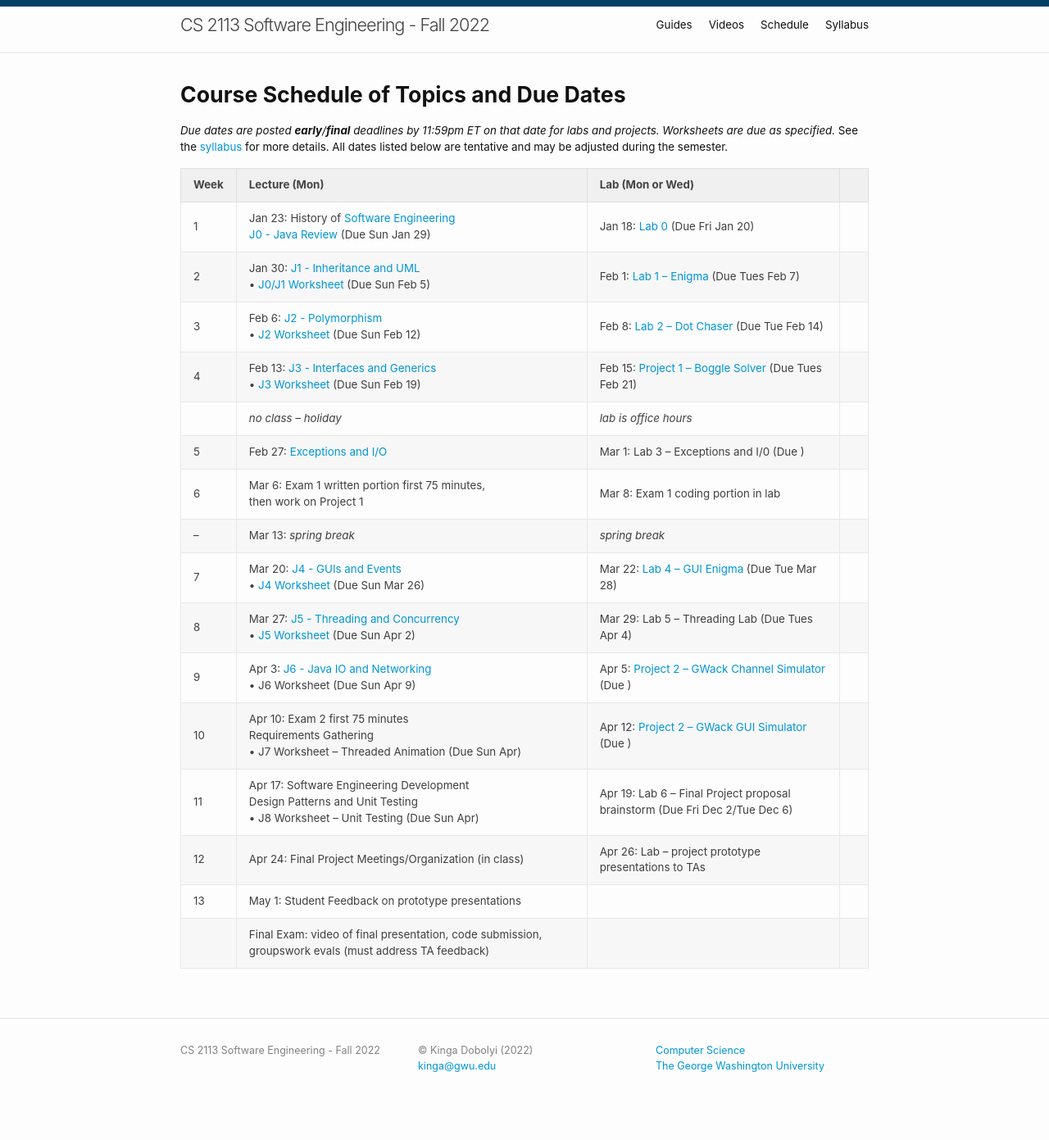
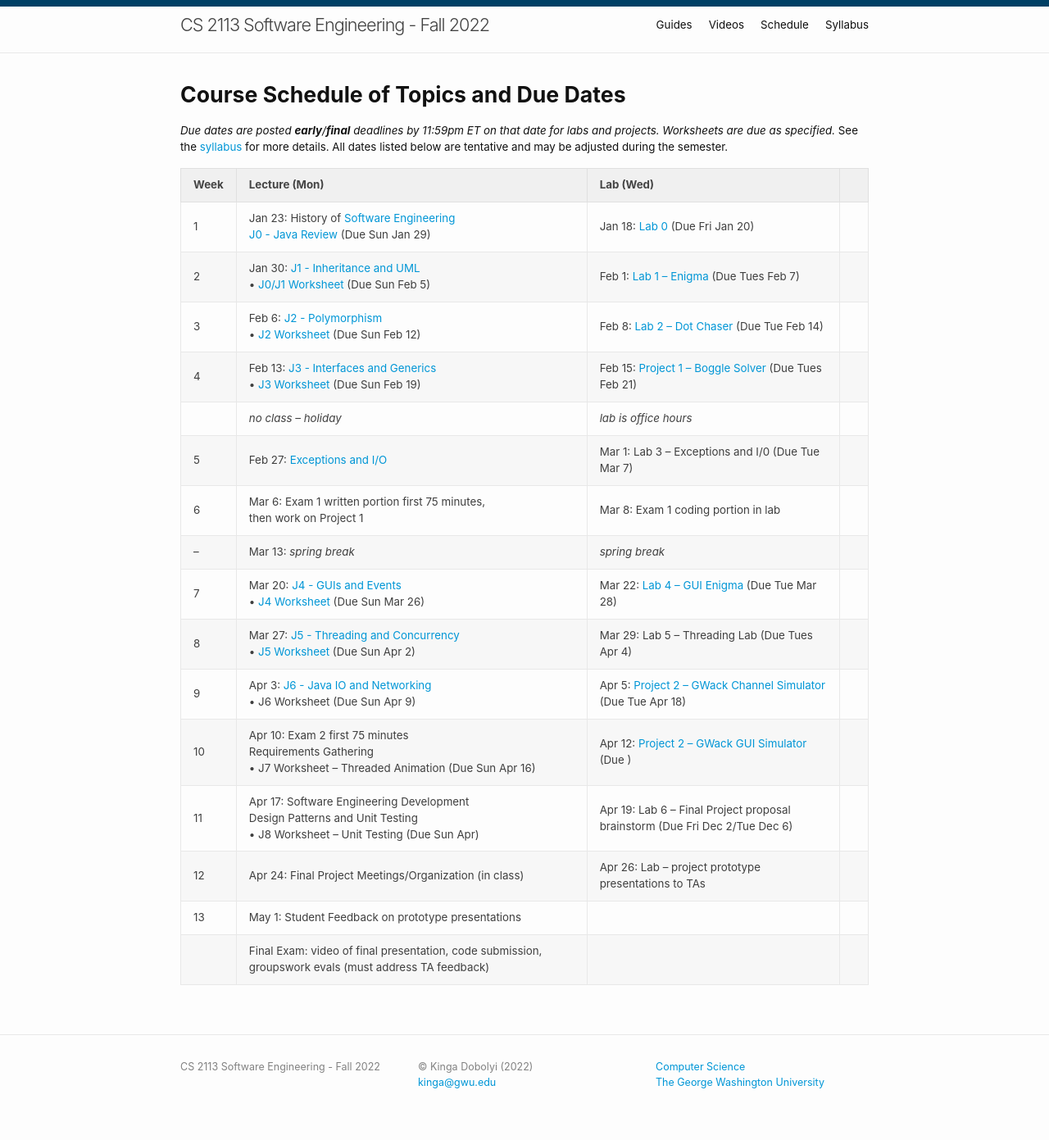
Before and after one commit to cs2113-s23/cs2113-s23.github.io, a Jekyll site: the page built from schedule.md, in a window 1280 px wide. Shown: the whole page at 82% size. Built offline with Jekyll 4.4.1, drawn with Linux system fonts in a browser that asks for light colours.

```diff
--- a/schedule.md
+++ b/schedule.md
@@ -9,20 +9,20 @@ title: Schedule
 
 
 
-| Week | Lecture (Mon)                                                                                                            | Lab (Mon or Wed)                                                                                                                    |
+| Week | Lecture (Mon)                                                                                                            | Lab (Wed)                                                                                                                    |
 | :--- | :---                                                                                                                     | :---                                                                                                                         |
 | 1    | Jan 23: History of <a href="https://dl.acm.org/doi/pdf/10.1145/1134285.1134288">Software Engineering</a><br>[J0 - Java Review](j/0) (Due Sun Jan 29)                                      | Jan 18: [Lab 0](lab/0) (Due Fri Jan 20)                                                                              |
 | 2    | Jan 30: [J1 - Inheritance and UML](j/1) <br>&bull; [J0/J1 Worksheet](worksheet/j0j1) (Due Sun Feb 5)             | Feb 1: [Lab 1 -- Enigma](lab/5) (Due Tues Feb 7)                                                                                 |                                                                        |
 | 3    | Feb 6: [J2 - Polymorphism](j/2) <br>&bull; [J2 Worksheet](worksheet/j2) (Due Sun Feb 12)    | Feb 8: [Lab 2 -- Dot Chaser](lab/6) (Due Tue Feb 14)                                                                            |
 | 4    | Feb 13: [J3 - Interfaces and Generics](j/3) <br>&bull; [J3 Worksheet](worksheet/j3) (Due Sun Feb 19)  | Feb 15: [Project 1 -- Boggle Solver](project/1) (Due Tues Feb 21)                                                                          |
 | | *no class -- holiday* |*lab is office hours*  |
-| 5    | Feb 27: [Exceptions and I/O](j/exceptions)                                                      | Mar 1: Lab 3 -- Exceptions and I/0 (Due ) |                                                              |
+| 5    | Feb 27: [Exceptions and I/O](j/exceptions)                                                      | Mar 1: Lab 3 -- Exceptions and I/0 (Due Tue Mar 7) |                                                              |
 | 6    | Mar 6: Exam 1 written portion first 75 minutes,<br> then work on Project 1 | Mar 8: Exam 1 coding portion in lab                                                                                                    |
 | --    | Mar 13: *spring break*                                                                                           | *spring break*                                                                                                                  |
 | 7    | Mar 20: [J4 - GUIs and Events](j/4) <br>&bull; [J4 Worksheet](worksheet/j4) (Due Sun Mar 26)                                 | Mar 22: [Lab 4 -- GUI Enigma](https://cs2113-f21.github.io/lab/7) (Due Tue Mar 28)                                                                             |
 | 8   | Mar 27: [J5 - Threading and Concurrency](j/5) <br>&bull; [J5 Worksheet](worksheet/j5) (Due Sun Apr 2)                      | Mar 29: Lab 5 -- Threading Lab (Due Tues Apr 4)    |
-| 9   | Apr 3: [J6 - Java IO and Networking](j/6) <br>&bull; J6 Worksheet  (Due Sun Apr 9)                             | Apr 5: [Project 2 -- GWack Channel Simulator](project/3) (Due )                                                              |
-| 10   | Apr 10: Exam 2 first 75 minutes<br>Requirements Gathering <br>&bull; J7 Worksheet -- Threaded Animation (Due Sun Apr)             | Apr 12: [Project 2 -- GWack GUI Simulator](project/2) (Due )                             |
+| 9   | Apr 3: [J6 - Java IO and Networking](j/6) <br>&bull; J6 Worksheet  (Due Sun Apr 9)                             | Apr 5: [Project 2 -- GWack Channel Simulator](project/3) (Due Tue Apr 18)                                                              |
+| 10   | Apr 10: Exam 2 first 75 minutes<br>Requirements Gathering <br>&bull; J7 Worksheet -- Threaded Animation (Due Sun Apr 16)             | Apr 12: [Project 2 -- GWack GUI Simulator](project/2) (Due )                             |
 | 11   | Apr 17: Software Engineering Development<br>Design Patterns and Unit Testing <br>&bull; J8 Worksheet -- Unit Testing (Due Sun Apr)             | Apr 19: Lab 6 -- Final Project proposal brainstorm (Due Fri Dec 2/Tue Dec 6)                                                                    |
 | 12   | Apr 24:  Final Project Meetings/Organization (in class)                                                                                         |  Apr 26: Lab -- project prototype presentations to TAs                                                                                                                          |
 | 13   | May 1:  Student Feedback on prototype presentations                                                                            |                                                                                                                             |
```
